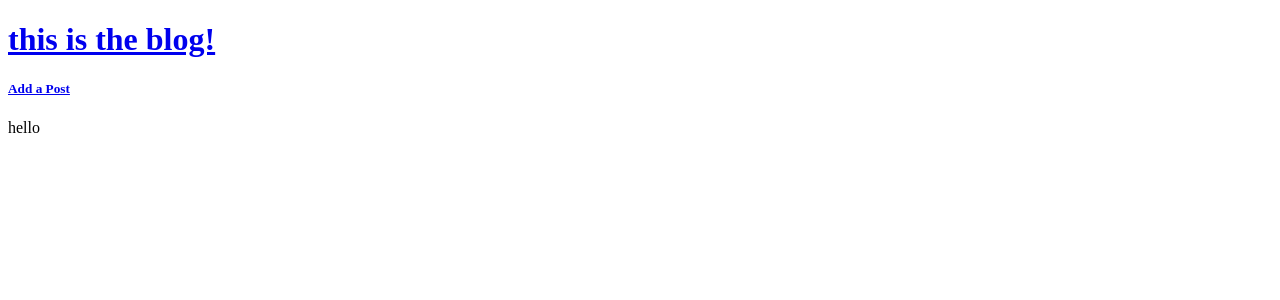
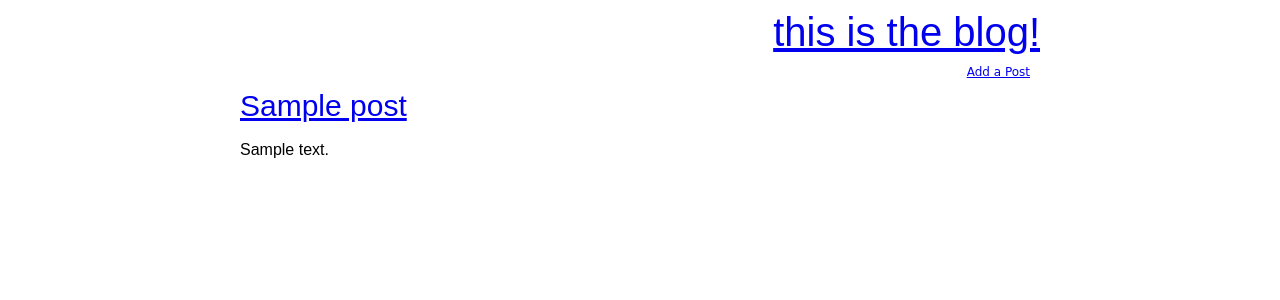
Before and after one commit to johncrow86/build-a-blog, a Python web app: template templates/blog.html in a window 1280 px wide. Shown: the top 300 px of the page. Run offline with Jinja, Linux system fonts and the light colour scheme; the template is opened without the code that fills it: most values are stand-ins (such as "Sample title", 1, 10 or a date in 2020).

Commit message:
finished

```diff
--- a/templates/base.html
+++ b/templates/base.html
@@ -1,10 +1,43 @@
 <!DOCTYPE html>
 <html>
     <head>
-        <title>Build-a-Blog</title>
+      <title>Build-a-Blog</title>
     </head>
+    <style type="text/css">
+      body {
+        font-family: sans-serif;
+        width: 800px;
+        margin: 0 auto;
+        padding: 10px;
+      }
+      .error {
+        color: red;
+      }
+      #mainlink {
+        font-size: 40px;
+        font-family: fantasy;
+        text-align: right;
+      }
+      #addapost {
+        font-size: 12px;
+        font-family: cursive;
+        margin: 10px;
+        text-align: right;
+      }
+      label {
+        display: block;
+        font-size: 20px;
+      }
+      textarea {
+        font-size: 18px;
+        padding: 2px;
+      }
+      .title {
+        font-size: 30px;
+      }
+    </style>
     <body>
-      <h1><a href="/">this is the blog!</a></h1>
+      <div id="mainlink"><a href="/">this is the blog!</a></div>
 
       {% block content %}
       {% endblock %}
--- a/templates/blog.html
+++ b/templates/blog.html
@@ -1,10 +1,10 @@
 {% extends "base.html" %}
 
 {% block content %}
-
-  <h5><a href="/newpost">Add a Post</a></h5>
+  <div id="addapost"><a href="/newpost">Add a Post</a></div>
   {% for p in posts %}
-    <label>hello</label><br>
+    <div class="title"><a href="/blog/{{p.key().id()}}">{{p.title}}</a></div><br>
+    <div class="body">{{p.body}}</div><br>
   {% endfor %}
 
 {% endblock %}
--- a/templates/newpost.html
+++ b/templates/newpost.html
@@ -4,7 +4,7 @@
 <form method="post">
   <label>
     <div>title</div>
-    <input name="title" value={{title}}>
+    <input type="text" name="title" value={{title}}>
   </label>
   <label>
     <div>post</div>
```
Also changed, not shown: main.py (+12 -3 lines), templates/singlepost.html (added, +8 -0 lines), 1 other file.
